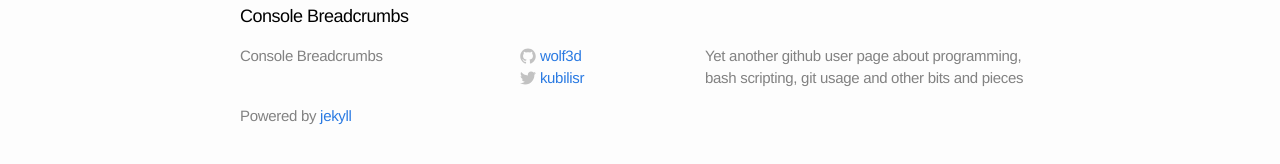
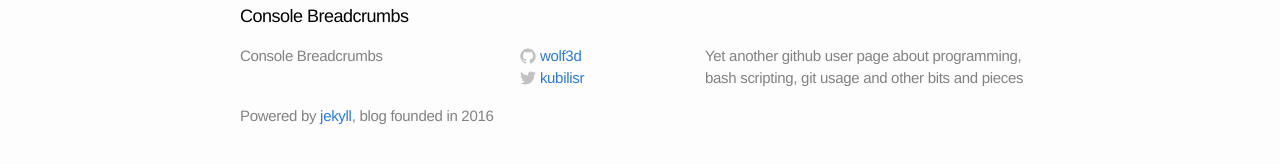
Before and after one commit to kubilisr/kubilisr.github.io, a Jekyll site: the page built from index.html, in a window 1280 px wide. Shown: the part 303-467 px from the top of the page. Built offline with Jekyll 4.4.1, drawn with Linux system fonts in a browser that asks for light colours.

Commit message:
amendments in _config.yml, _includes/footer.html

```diff
--- a/_config.yml
+++ b/_config.yml
@@ -6,6 +6,7 @@ baseurl: ""
 url: "https://kubilisr.github.io"
 twitter_username: kubilisr
 github_username:  wolf3d
+founded: 2016
 
 # Build settings
 markdown: kramdown
--- a/_includes/footer.html
+++ b/_includes/footer.html
@@ -56,7 +56,7 @@
       <p class="text">{{ site.description }}</p>
     </div>
     <div class="footer-col-3 column">
-        <p class="text">Powered by <a href="http://jekyllrb.com/">jekyll</a></p>
+        <p class="text">Powered by <a href="http://jekyllrb.com/">jekyll</a>, blog founded in {{site.founded}}</p>
     </div>
 
   </div>
```
